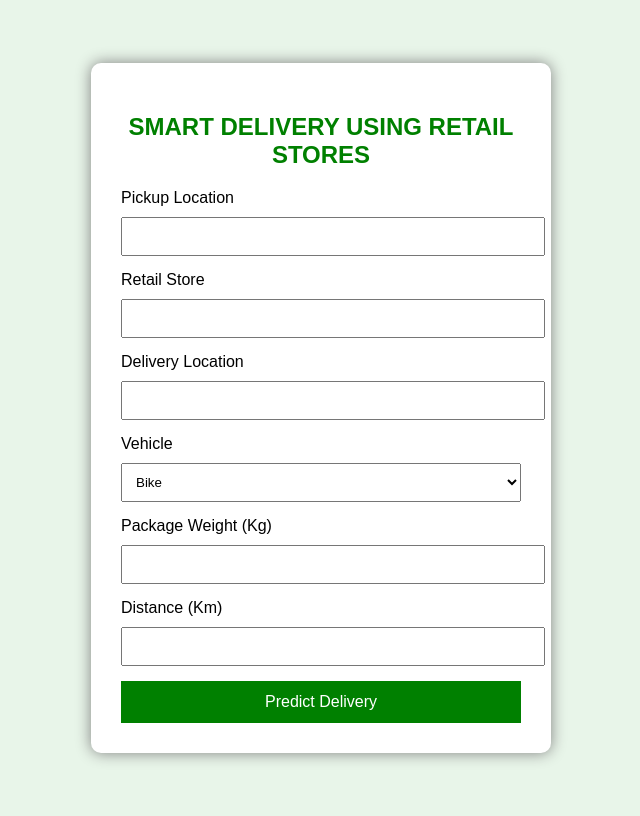
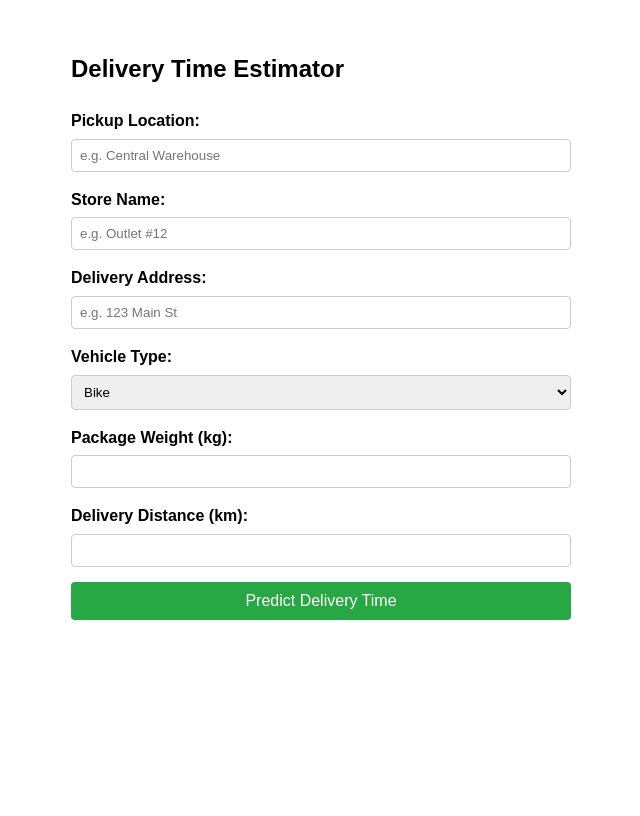
Before and after one commit to kavitha27c-droid/delivery-track, a Flask app: page / in a window 1280 px wide. Shown: the whole page, without its empty margins (319-959 px from the left). After the commit the page ends 620 px from the top, so only its background shows below. Run offline with Flask 3, Linux system fonts and the light colour scheme.

Commit message:
Update index.html

```diff
--- a/templates/index.html
+++ b/templates/index.html
@@ -1,95 +1,52 @@
 <!DOCTYPE html>
-<html>
+<html lang="en">
 <head>
-    <title>Smart Delivery Prediction</title>
+    <meta charset="UTF-8">
+    <meta name="viewport" content="width=device-width, initial-scale=1.0">
+    <title>Retail Delivery Prediction</title>
+    <style>
+        body { font-family: Arial, sans-serif; margin: 50px auto; max-width: 500px; line-height: 1.6; }
+        .form-group { margin-bottom: 15px; }
+        label { display: block; font-weight: bold; margin-bottom: 5px; }
+        input, select { width: 100%; padding: 8px; box-sizing: border-box; border: 1px solid #ccc; border-radius: 4px; }
+        button { background-color: #28a745; color: white; padding: 10px 15px; border: none; border-radius: 4px; cursor: pointer; width: 100%; font-size: 16px; }
+        button:hover { background-color: #218838; }
+    </style>
+</head>
+<body>
+    <h2>Delivery Time Estimator</h2>
 
-    <style>
-
-        body{
-            font-family:Arial;
-            background:#e8f5e9;
-            display:flex;
-            justify-content:center;
-            align-items:center;
-            height:100vh;
-        }
-
-        .box{
-            background:white;
-            padding:30px;
-            border-radius:10px;
-            width:400px;
-            box-shadow:0px 0px 15px gray;
-        }
-
-        h2{
-            text-align:center;
-            color:green;
-        }
-
-        input,select{
-            width:100%;
-            padding:10px;
-            margin-top:10px;
-            margin-bottom:15px;
-        }
-
-        button{
-            width:100%;
-            padding:12px;
-            background:green;
-            color:white;
-            border:none;
-            font-size:16px;
-            cursor:pointer;
-        }
-
-    </style>
-
-</head>
-
-<body>
-
-<div class="box">
-
-<h2>SMART DELIVERY USING RETAIL STORES</h2>
-
-<form action="/predict" method="POST">
-
-<label>Pickup Location</label>
-<input type="text" name="pickup" required>
-
-<label>Retail Store</label>
-<input type="text" name="store" required>
-
-<label>Delivery Location</label>
-<input type="text" name="delivery" required>
-
-<label>Vehicle</label>
-
-<select name="vehicle">
-
-<option>Bike</option>
-<option>Car</option>
-<option>Van</option>
-
-</select>
-
-<label>Package Weight (Kg)</label>
-<input type="number" step="0.1" name="weight" required>
-
-<label>Distance (Km)</label>
-<input type="number" step="0.1" name="distance" required>
-
-<button type="submit">
-
-Predict Delivery
-
-</button>
-
-</form>
-
-</div>
-
+    <!-- Action points directly to your Flask /predict route -->
+    <form action="/predict" method="POST">
+        <div class="form-group">
+            <label for="pickup">Pickup Location:</label>
+            <input type="text" id="pickup" name="pickup" required placeholder="e.g. Central Warehouse">
+        </div>
+        <div class="form-group">
+            <label for="store">Store Name:</label>
+            <input type="text" id="store" name="store" required placeholder="e.g. Outlet #12">
+        </div>
+        <div class="form-group">
+            <label for="delivery">Delivery Address:</label>
+            <input type="text" id="delivery" name="delivery" required placeholder="e.g. 123 Main St">
+        </div>
+        <div class="form-group">
+            <label for="vehicle">Vehicle Type:</label>
+            <select id="vehicle" name="vehicle" required>
+                <option value="Bike">Bike</option>
+                <option value="Car">Car</option>
+                <option value="Van">Van</option>
+            </select>
+        </div>
+        <div class="form-group">
+            <label for="weight">Package Weight (kg):</label>
+            <input type="number" id="weight" name="weight" step="0.1" min="0.1" required>
+        </div>
+        <div class="form-group">
+            <label for="distance">Delivery Distance (km):</label>
+            <input type="number" id="distance" name="distance" step="0.1" min="0.1" required>
+        </div>
+        <button type="submit">Predict Delivery Time</button>
+    </form>
 </body>
 </html>
```
